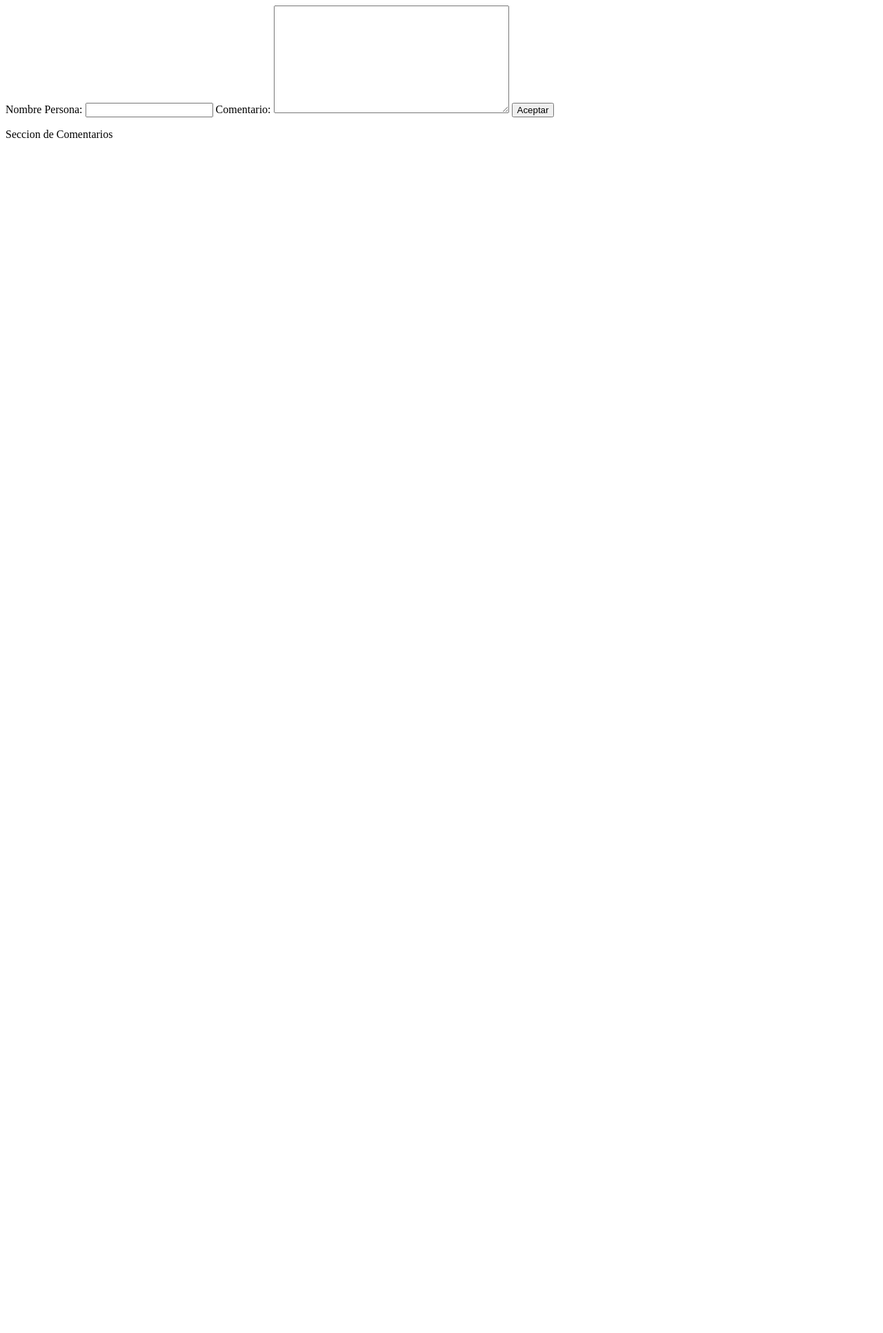
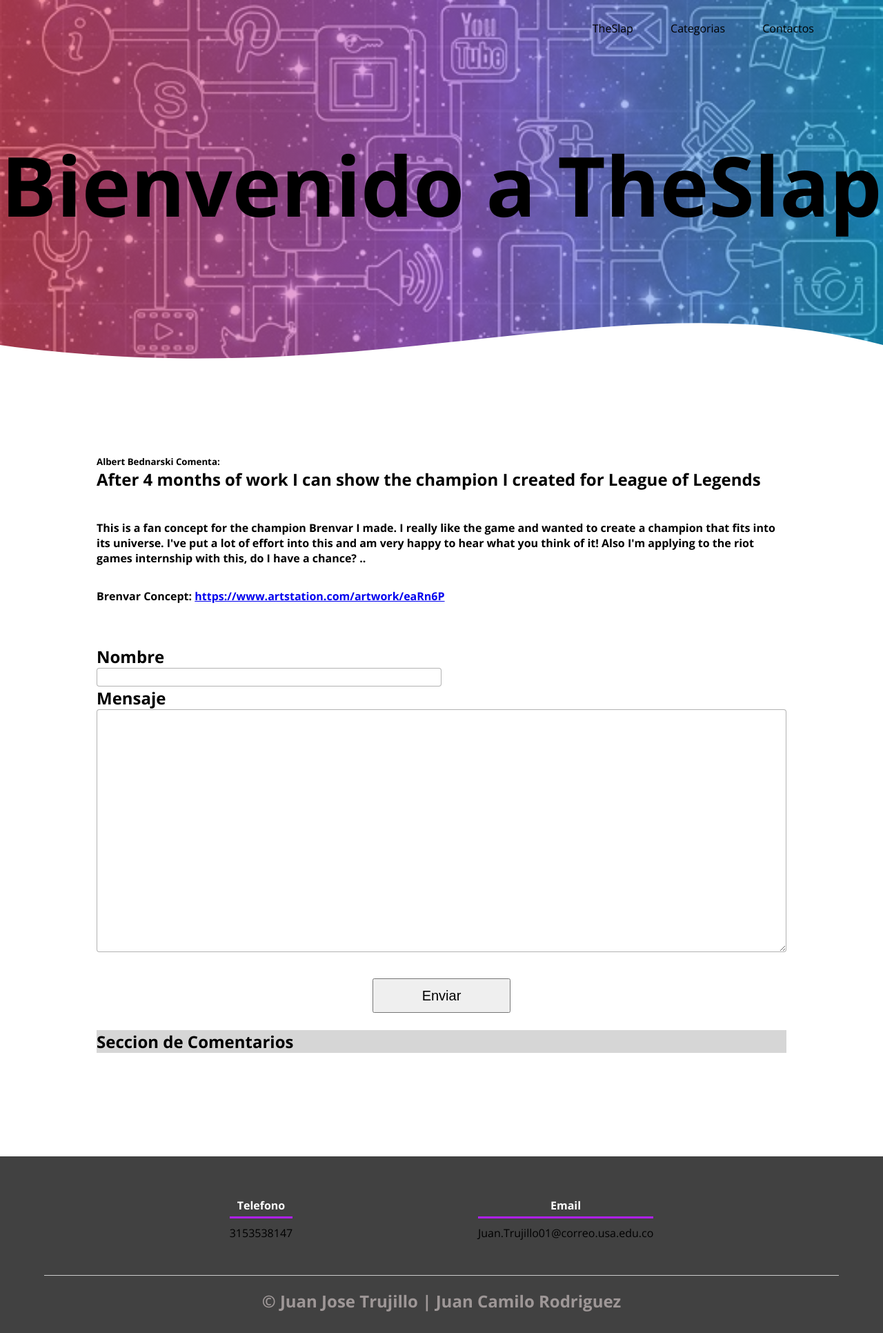
Before and after one commit to juanrod1028/NuevoFront, a plain HTML site: page BlogFront.html in a window 1280 px wide. Shown: the whole page at 69% size. Before the commit the page ends 800 px from the top, so only its background shows below. Drawn offline with nearby package versions, Linux system fonts and the light colour scheme.

Commit message:
por favo

```diff
--- a/BlogFront.html
+++ b/BlogFront.html
@@ -5,19 +5,48 @@
     <meta charset="UTF-8">
     <meta name="viewport" content="width=device-width, initial-scale=1.0">
     <script src="https://cdn.jsdelivr.net/npm/vue@2/dist/vue.js"></script>
-    <title>Document</title>
+    <title>TheSlap</title>
+    <link rel="stylesheet" href="css/estilos.css">
+    <link rel="shortcut icon" href="img/Icono.png" type="image/x-icon">
+    <link href="https://fonts.googleapis.com/css2?family=Open+Sans:wght@400;700&display=swap" rel="stylesheet">
 </head>
 
 <body>
-    <div id="app">
-        Nombre Persona: <input type="text" v-model="newC" />
-        Comentario: <textarea type="text" v-model="com" name="comentarios" rows="10" cols="40">Escribe aquí tus comentarios</textarea>
-        <button v-on:click="crear">Aceptar</button>
 
-        <p>Seccion de Comentarios</p>
-        <ul>
-            <li v-for="p in comentario">{{p.nom}} dijo : {{p.com}}</li>
+    <header>
+        <nav>
+            <a href="#">TheSlap</a>
+            <a href="#">Categorias</a>
+            <a href="#">Contactos</a>
+        </nav>
+        <section class="textos-header">
+            <h1>Bienvenido a TheSlap</h1>
+        </section>
+        <div class="Ola" style="height: 150px; overflow: hidden;" ><svg viewBox="0 0 500 150" preserveAspectRatio="none" style="height: 100%; width: 100%;"><path d="M0.00,49.99 C213.88,125.62 349.20,-49.99 500.00,49.99 L500.00,150.00 L0.00,150.00 Z" style="stroke: none; fill: rgb(255, 255, 255);"></path></svg></div>
+    </header>
+    <div class="row1">
+        <h5>Albert Bednarski Comenta:</h5>
+        <h2>After 4 months of work I can show the champion I created for League of Legends</h2>
+        <h1> </h1>
+        <h4>This is a fan concept for the champion Brenvar I made. I really like the game and wanted to create a champion that fits into its universe. I've put a lot of effort into this and am very happy to hear what you think of it! Also I'm applying to the riot games internship with this, do I have a chance? ..</h4>
+        <h2> </h2>
+        <h4>Brenvar Concept: <a href="https://www.artstation.com/artwork/eaRn6P">https://www.artstation.com/artwork/eaRn6P</a></h4>
+
+    </div>
+    <div id="app" class="row2">
+        <h2>Nombre</h2>
+        <input class="form-field1" type="text" v-model="newC" />
+        <h2>Mensaje</h2>
+        <textarea class="form-field2"  type="text" v-model="com" name="comentarios" rows="10" cols="40">Escribe aquí tus comentarios</textarea>
+        <h2> </h2>
+        <button class="boton" v-on:click="crear">Enviar</button>
+
+        <div style="background-color:#d6d6d6;" class="comentario">
+        <h2>Seccion de Comentarios</h2>
+        <ul >
+            <li v-for="p in comentario" class="c1">{{p.nom}} dijo : </p> {{p.com}}</li>
         </ul>
+        </div>
         <!--<h2>Total a pagar:{{total}}</h2> -->
     </div>
 
@@ -42,6 +71,20 @@
             }
         })
     </script>
+    <h6></h6>
 </body>
+<footer>
+    <div class="contenedor-footer">
+       <div class="content-foo">
+          <h4>Telefono</h4>
+          <p>3153538147</p>
+       </div>
+       <div class="content-foo">
+          <h4>Email</h4>
+          <p>Juan.Trujillo01@correo.usa.edu.co</p>
+       </div>
+    </div>
+    <h2 class="titulo-final">&copy; Juan Jose Trujillo | Juan Camilo Rodriguez</h2>
+ </footer>
 
 </html>
```
Also changed, not shown: Login.html (+10 -5 lines), Registrar.html (+10 -5 lines).
